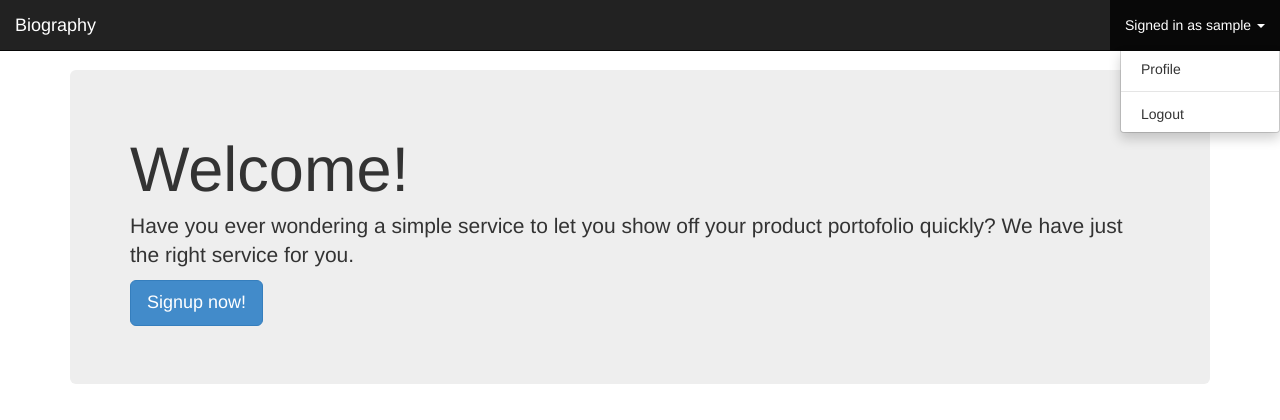
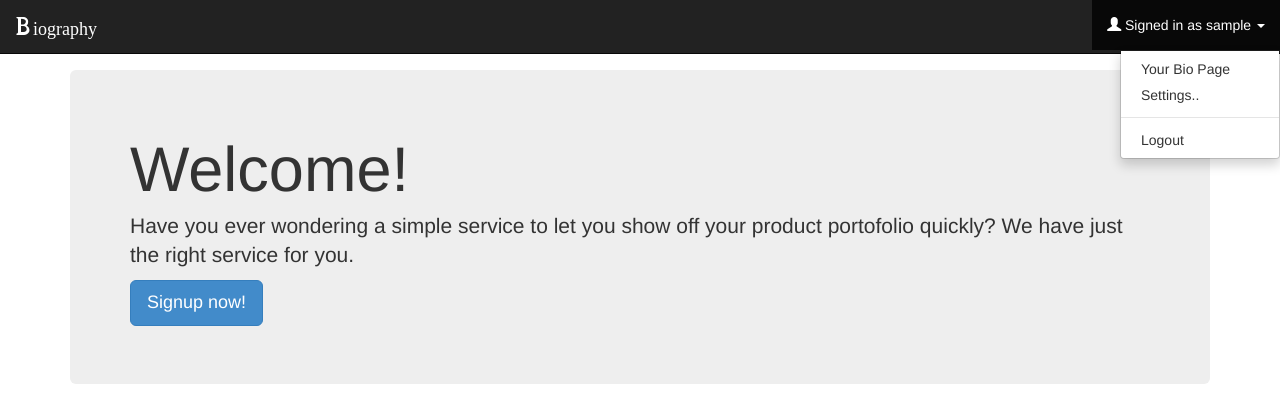
Before and after one commit to CoderDojoIndonesia/bio, a Flask app: page / in a window 1280 px wide, after a click that opens the changed part. Shown: the top 420 px of the page. Run offline with Flask 2, Linux system fonts and the light colour scheme; a user stored in the database is signed in; some libraries are stand-ins or nearby versions.

Commit message:
code okay!

```diff
--- a/wsgi/main.py
+++ b/wsgi/main.py
@@ -124,6 +124,7 @@ def signup():
 
             if user_exist or email_exist:
                 return render_template('signup.html',
+                                       signin_form = SigninForm(),
                                        form = form,
                                        page_title = 'Signup to Bio Application')
 
@@ -140,7 +141,7 @@ def signup():
 
         else:
             return render_template('signup.html', form = form, page_title = 'Signup to Bio Application')
-    return render_template('signup.html', form = SignupForm(), page_title = 'Signup to Bio Application')
+    return render_template('signup.html', form = SignupForm(), signin_form = SigninForm(),page_title = 'Signup to Bio Application')
 
 @application.route('/signin', methods=['GET', 'POST'])
 def signin():
@@ -186,7 +187,7 @@ def signout():
 @application.route('/profile')
 @login_required
 def profile():
-    return render_template('profile.html')
+    return render_template('profile.html', page_title='Customize your profile')
 
 def dbinit():
     db.drop_all()
--- a/wsgi/templates/base-layout.html
+++ b/wsgi/templates/base-layout.html
@@ -23,19 +23,29 @@
   </head>
 
   <body>
+      <!--
+      <style type="text/css">
+          .navbar{
+              background-color:#2e2e2e;
+          }
+      </style>
+-->
     <div class="navbar navbar-inverse navbar-fixed-top" role="navigation">
         <div class="navbar-header">
-            <a class="navbar-brand" href="/">Biography</a>
+            <a class="navbar-brand" href="/"><span class="glyphicon glyphicon-bold">iography</span></a>
         </div>
         <div class="collapse navbar-collapse">
             {% if session['signed'] %}
             <ul class="nav navbar-nav navbar-right" >
                 <li class="dropdown">
                     <a class="dropdown-toggle" data-toggle="dropdown" href="#">
+                        <span class="glyphicon glyphicon-user"></span>
                         Signed in as {{ session['username'] }} <b class="caret"></b>
                     </a>
+
                     <ul class="dropdown-menu">
-                        <li><a href="{{ url_for('profile') }}">Profile</a></li>
+                        <li><a href="/{{session['username']}}">Your Bio Page</a></li>
+                        <li><a href="{{ url_for('profile') }}">Settings..</a></li>
                         <li class="divider"></li>
                         <li><a href="{{ url_for('signout') }}">Logout</a></li>
                     </ul>
@@ -53,12 +63,13 @@
                 <div class="form-group">
                   {{ signin_form.password(class="form-control", placeholder="Password") }}
                 </div>
-                <div class="checkbox navbar-text">
+                <div class="checkbox">
                     {{ signin_form.remember_me }}
-                    {{ signin_form.remember_me.label }}
+                    {{ signin_form.remember_me.label(style="color:rgb(240,240,240);") }}
                 </div>
-
-                <button type="submit" class="btn btn-default">Sign In</button>
+                <div class="form-group">
+                    <button type="submit" class="btn btn-default">Sign In</button>
+                </div>
             </form>
 
             {% endif %}
```
